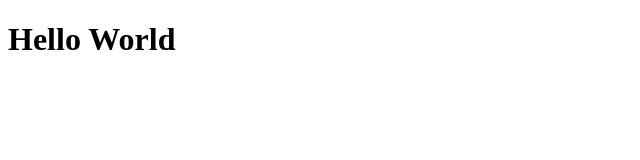
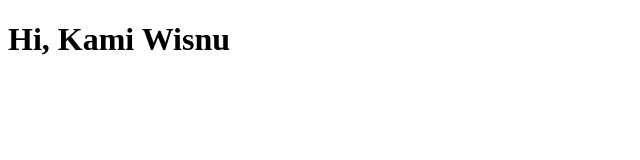
Before and after one commit to wowotarou/chapter_1, a plain HTML site: page index.html in a window 1280 px wide. Shown: the whole page, without its empty margins (0-640 px from the left). Drawn offline with Linux system fonts and the light colour scheme.

Commit message:
inisiasi kedua

```diff
--- a/index.html
+++ b/index.html
@@ -7,6 +7,6 @@
     <title>Document</title>
 </head>
 <body>
-    <h1>Hello World</h1>
+    <h1>Hi, Kami Wisnu</h1>
 </body>
 </html>
```
